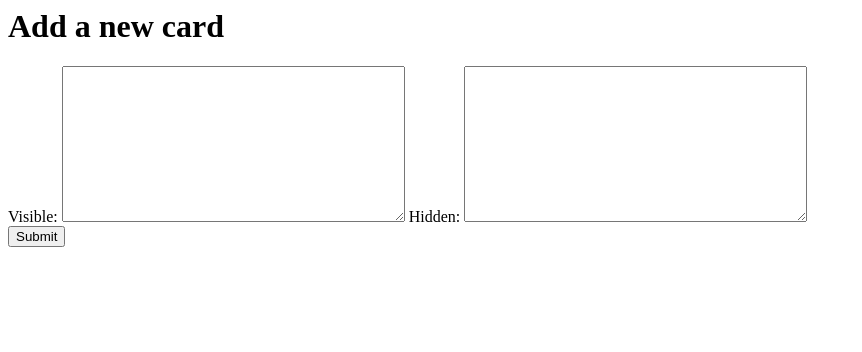
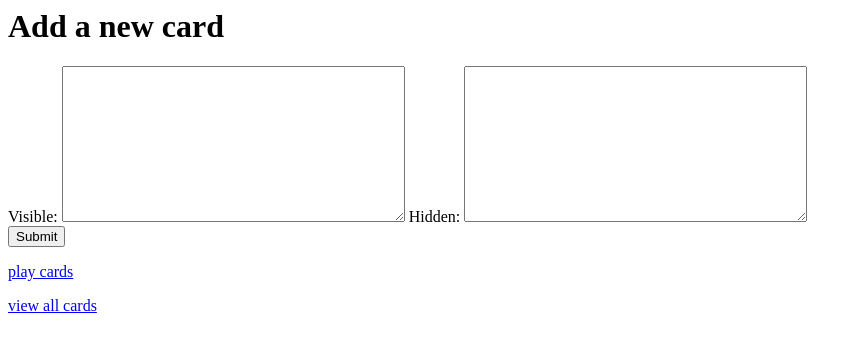
Before and after one commit to lilyhill/oread, a Django app: a page that uses olivier/templates/addcard.html in a window 1280 px wide. Shown: the top 352 px of the page, without its empty margins (0-862 px from the left). Run offline with Django 4.2, Linux system fonts and the light colour scheme; parts of the project's set-up code (start-up, migrations or seed data) failed here and were passed over; some libraries are stand-ins or nearby versions.

Commit message:
Swapnil's idea is working out

```diff
--- a/olivier/scroll/urls.py
+++ b/olivier/scroll/urls.py
@@ -18,8 +18,8 @@ urlpatterns = [
     # Card URLs
     path('c/<username>/',get_card),
     path('c/<username>/add', add_cards),
-
-    ]
+    path('c/<username>/all', view_all_cards),
+]
 
 
 print(urlpatterns)
--- a/olivier/scroll/views.py
+++ b/olivier/scroll/views.py
@@ -189,7 +189,9 @@ def save_e_value(request):
 
 @csrf_exempt
 def get_card(req, username):
-    ctx = {}
+    ctx = {
+        "username": username
+    }
     cards = list(Cards.objects.filter(
         username=username
     ))
@@ -207,16 +209,36 @@ def get_card(req, username):
 
 
 @csrf_exempt
+def view_all_cards(req, username):
+    ctx = {
+        "username": username,
+        "cards": []
+    }
+
+    cards = list(Cards.objects.filter(
+        username=username
+    ))
+
+    for card in cards:
+        ctx["cards"].append({
+            "visible": card.visible,
+            "hidden": card.hidden,
+        })
+
+    return render(req, "cards.html",ctx)
+
+@csrf_exempt
 def add_cards(req, username):
-    ctx = {}
+    ctx = {
+        "username": username
+    }
     if req.POST:
         card_form = AddCardsForm(req.POST)
-        body = json.dumps(req.POST)
-        ic(body)
+        body = json.loads(json.dumps(req.POST))
         if card_form.is_valid():
             card = Cards(
                 username=username,
-                **req.POST,
+                **body,
             )
             ctx["added"] = True
             card.save()
--- a/olivier/templates/addcard.html
+++ b/olivier/templates/addcard.html
@@ -15,4 +15,7 @@ previous card added ✅
         <button type="submit">Submit</button>
     </div>
 </form>
+<p><a href="/c/{{ username }}">play cards</a></p>
+<p><a href="/c/{{ username }}/all">view all cards</a></p>
+
 {% endblock %}
--- a/olivier/templates/card.html
+++ b/olivier/templates/card.html
@@ -26,4 +26,7 @@ function myFunction() {
 }
 </script>
 
+<p><a href="/c/{{ username }}/add">add cards</a></p>
+<p><a href="/c/{{ username }}/all">view all cards</a></p>
+
 {% endblock %}
```
Also changed, not shown: olivier/templates/cards.html (added, +25 -0 lines).
